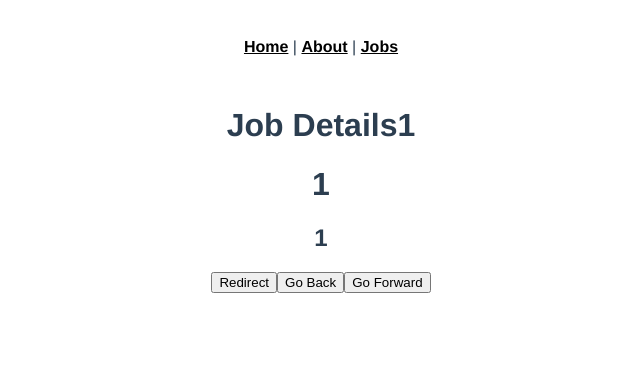
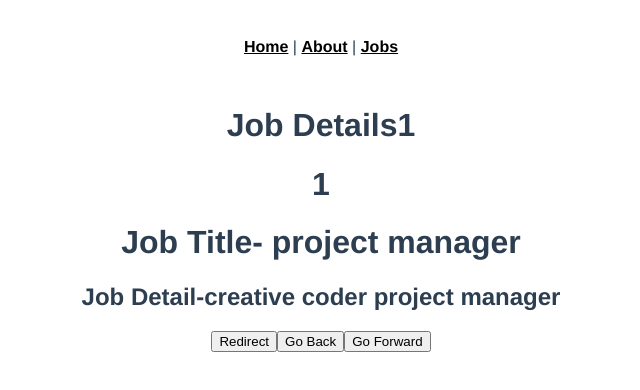
Before and after one commit to zarlinaingtun/VueJsFetchApi, a Vue app: page /jobs/JobDetails/1 in a window 1280 px wide. Shown: the top 390 px of the page, without its empty margins (319-959 px from the left). Built offline with nearby package versions, Linux system fonts and the light colour scheme; data requests are answered from the project's data file.

Commit message:
jsonserver and fetch data from our api

```diff
--- /dev/null
+++ b/database/db.json
@@ -0,0 +1,8 @@
+{
+    "jobs":[
+        {"id":1,"title":"project manager","detail":"creative coder project manager"},
+        {"id":2,"title":"web developer","detail":"creative coder web developer"},
+        {"id":3,"title":"web designer","detail":"creative coder web designer"}
+    ]
+
+}
--- a/package.json
+++ b/package.json
@@ -4,7 +4,8 @@
   "private": true,
   "scripts": {
     "serve": "vue-cli-service serve",
-    "build": "vue-cli-service build"
+    "build": "vue-cli-service build",
+    "dev":"json-server --watch database/db.json"
   },
   "dependencies": {
     "core-js": "^3.6.5",
--- a/src/views/jobs/JobDetails.vue
+++ b/src/views/jobs/JobDetails.vue
@@ -1,7 +1,10 @@
 <template>
   <h1>Job Details{{$route.params.id}}</h1>
   <h1>{{id}}</h1>
-  <h2>{{id}}</h2>
+  <div v-if=job>
+    <h1>Job Title- {{job.title}}</h1>
+    <h2>Job Detail-{{job.detail}}</h2>
+  </div>
 </template>
 
 <script>
@@ -9,10 +12,24 @@ export default {
    data(){
      return{
       //  id:this.$route.params.id
+      job:null,
      }
 
    },
-   props:['id']
+   props:['id'],
+   mounted(){
+     fetch(' http://localhost:3000/jobs/'+this.id).
+     then((response)=>{
+       return response.json();
+     }).
+     then((data)=>{
+      //  console.log(data);
+      this.job=data;
+     }).
+     catch((err)=>{
+       console.log(err.message);
+     })
+   }
 }
 </script>
 
--- a/src/views/jobs/Jobs.vue
+++ b/src/views/jobs/Jobs.vue
@@ -12,12 +12,25 @@
 export default {
     data(){
         return{
-            jobs:[
-               {id:1,title:'project manager',details:'Creative Coder Project Manager'},
-               {id:2,title:'designer',details:'Creative Coder Designer'},
-               {id:3,title:'developer',details:'Creative Coder Developer'}
-            ]
+            jobs:[]
         }
+    },
+    mounted(){
+        fetch('http://localhost:3000/jobs').
+        then((response)=>{
+            if(response.status===404){
+                throw new Error('Link not found');
+            }
+            else{
+                return response.json();
+            }
+        }).
+        then((datas)=>{
+            this.jobs=datas;
+        }).
+        catch((err)=>{
+            console.log(err.message);
+        });
     }
 }
 </script>
```
